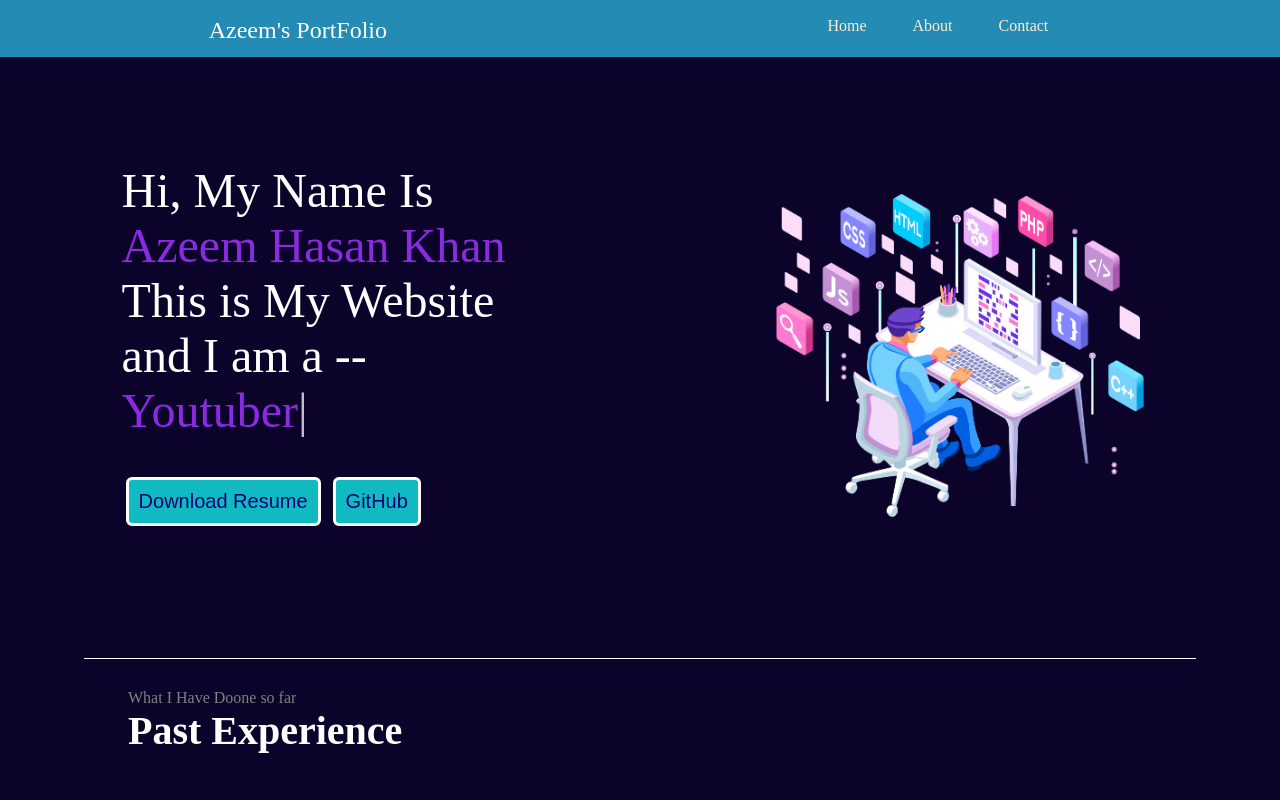
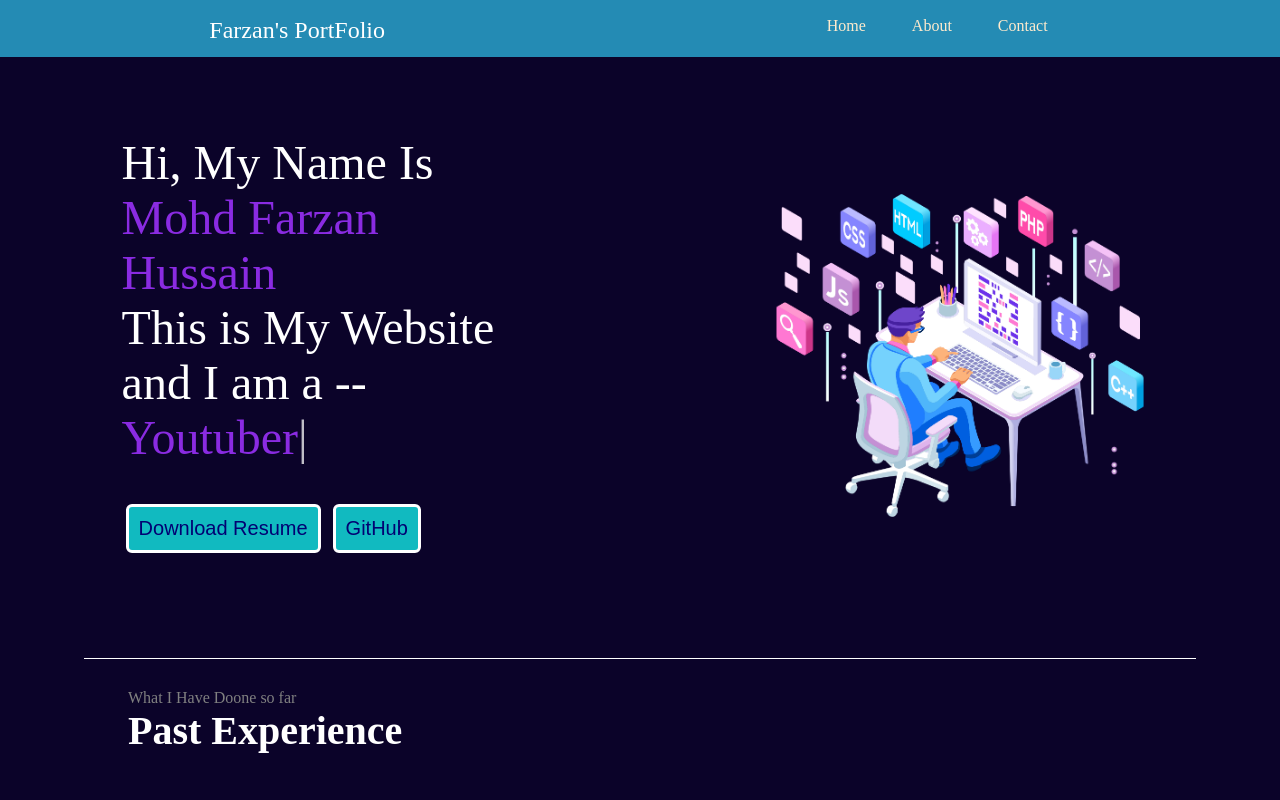
Before and after one commit to MohammadFarzanHussain/codsoft_webdev_task2, a plain HTML site: page index.html in a window 1280 px wide. Shown: the top 800 px of the page. Drawn offline with nearby package versions, Linux system fonts and the light colour scheme.

Commit message:
portfolio website

```diff
--- a/index.html
+++ b/index.html
@@ -1,5 +1,6 @@
 <!DOCTYPE html>
 <html lang="en">
+
 <head>
   <meta charset="UTF-8" />
   <meta http-equiv="X-UA-Compatible" content="IE=edge" />
@@ -12,7 +13,7 @@
 <body>
   <header>
     <nav>
-        <div class="left">Azeem's PortFolio</div>
+      <div class="left">Farzan's PortFolio</div>
       <div class="right">
         <ul>
           <!-- <li><a href="/Analog Clock/index.html">Analog Clock</a></li>
@@ -33,7 +34,7 @@
   <main>
     <section class="firstsection">
       <div class="leftsection">
-          Hi, My Name Is <span class="purple">Azeem Hasan Khan</span>
+        Hi, My Name Is <span class="purple">Mohd Farzan Hussain</span>
         <div>This is My Website and I am a --</div>
         <span id="element"></span>
         <div class="buttons">
@@ -117,4 +118,5 @@
     });
   </script>
 </body>
+
 </html>
```
Lines whose indentation alone changed are shown as unchanged.
